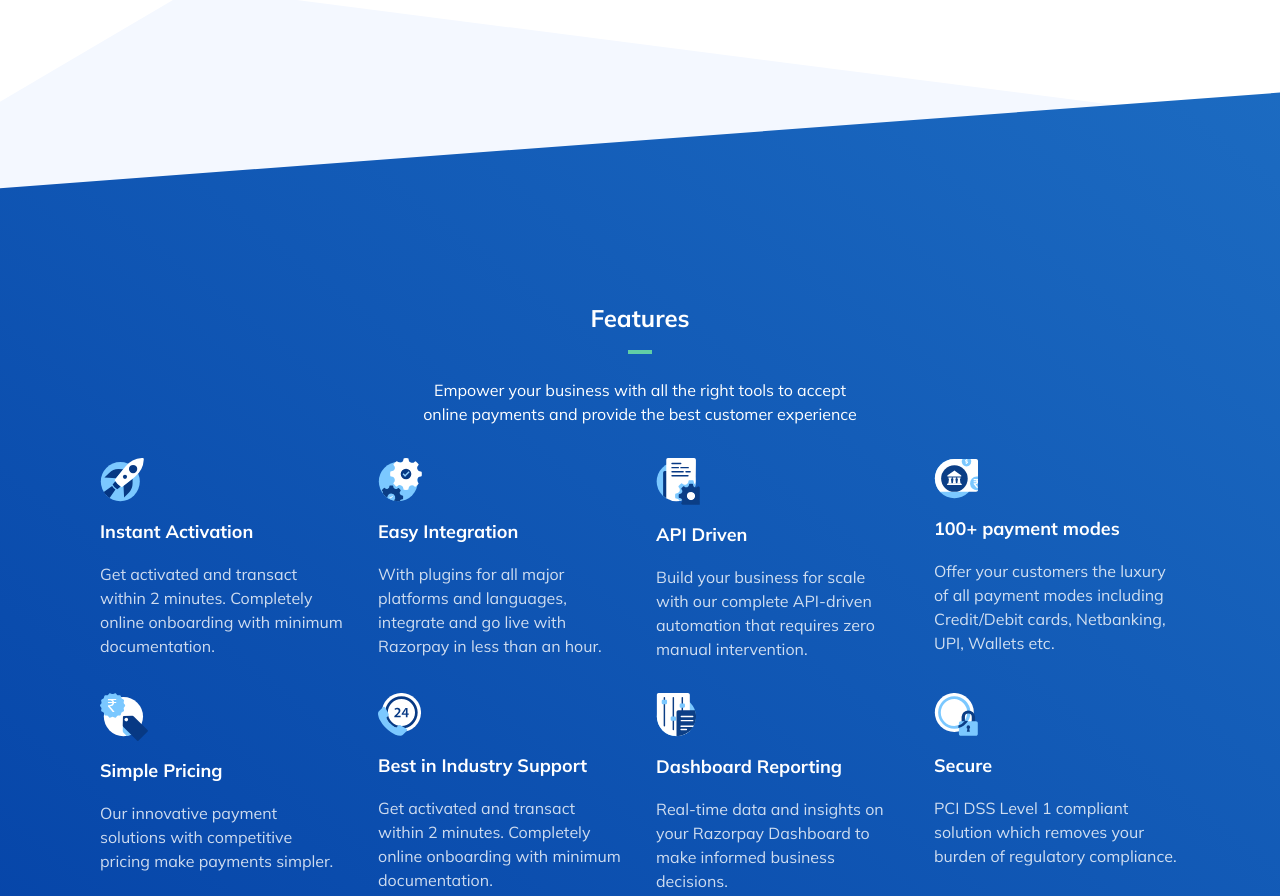
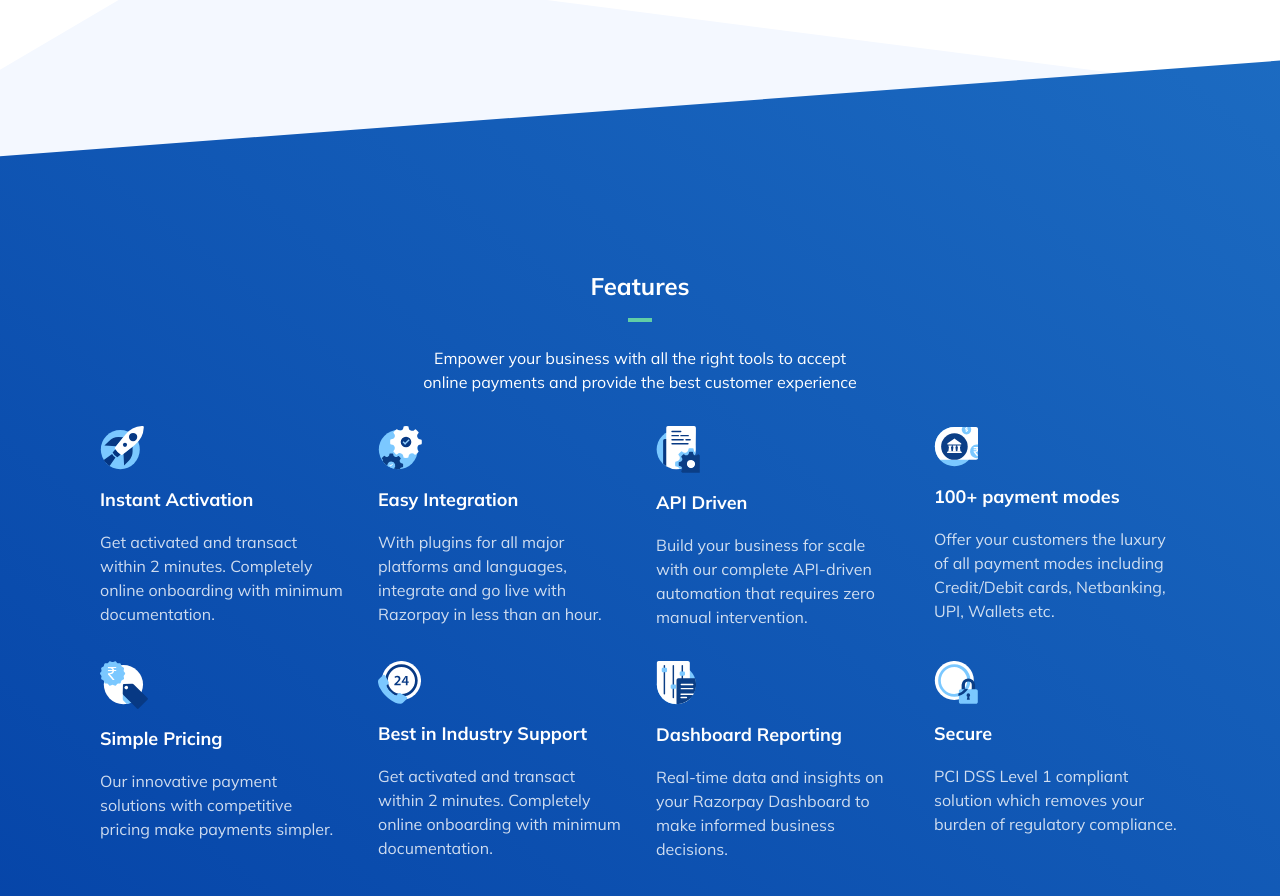
Before and after one commit to navneet1914/Razorpay-Clone, a website built with Vite: page index.html in a window 1280 px wide. Shown: the part 4500-5396 px from the top of the page. Built offline with nearby package versions, Linux system fonts and the light colour scheme.

Commit message:
Update index.html

```diff
--- a/index.html
+++ b/index.html
@@ -1085,7 +1085,7 @@
 
   <!-- core features -->
 
-  <section class="bg-[url(./images/core-features-sectionBg.svg)] w-full bg-no-repeat bg-cover  mt-40 relative z-40 coreFeatures">
+  <section class="bg-[url(./images/core-features-sectionBg.svg)] w-full bg-no-repeat bg-cover  mt-32 relative z-40 coreFeatures">
     <div class="relative w-11/12 max-w-[1080px] mx-auto pt-[6rem] pb-[12rem]">
       <h2 class="font-mullish font-bold text-2xl text-center text-white mt-56">Features</h2>
       <div class="w-6 h-1 bg-greenLight mx-auto mt-4 mb-6"></div>
```
